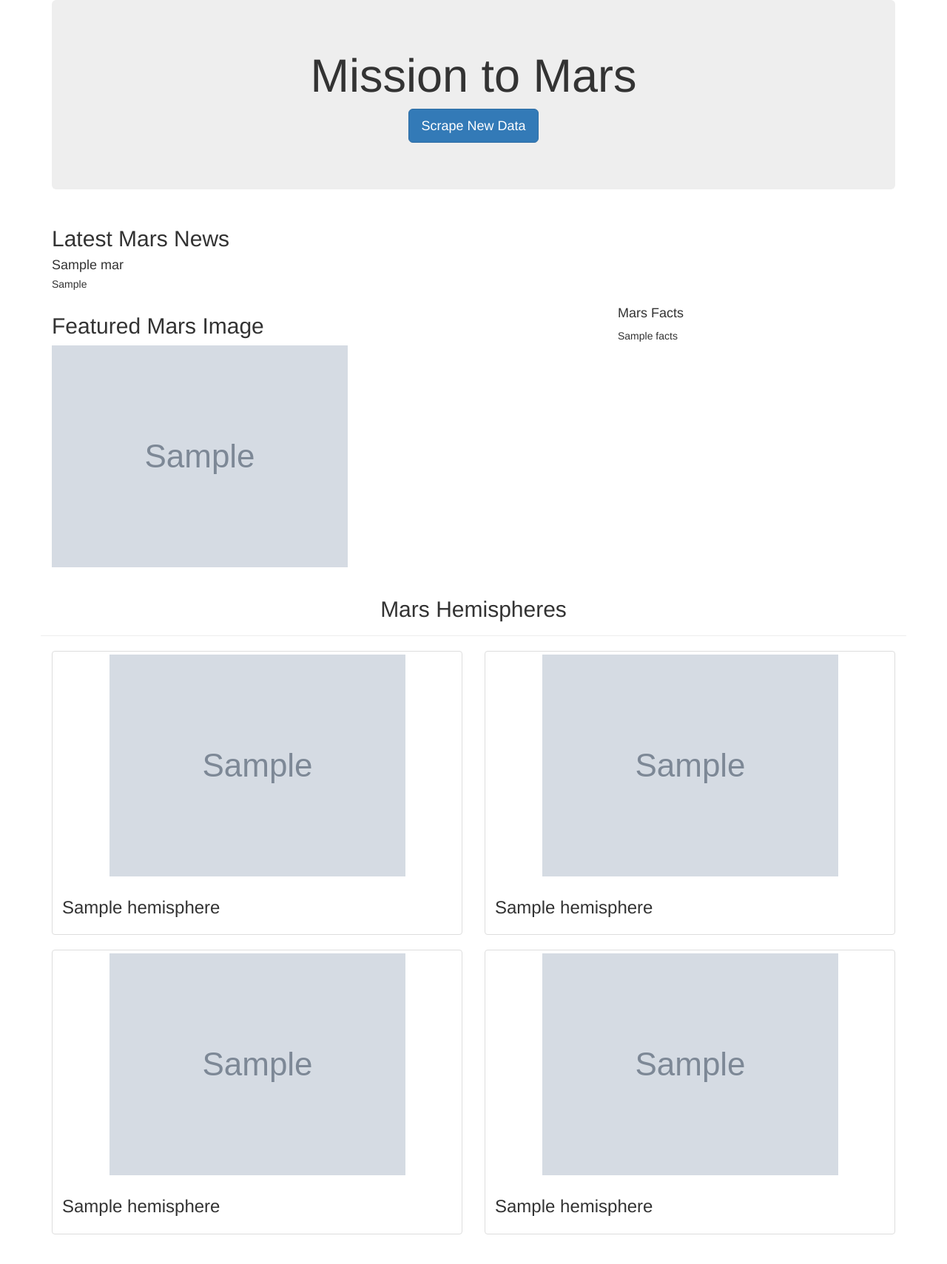
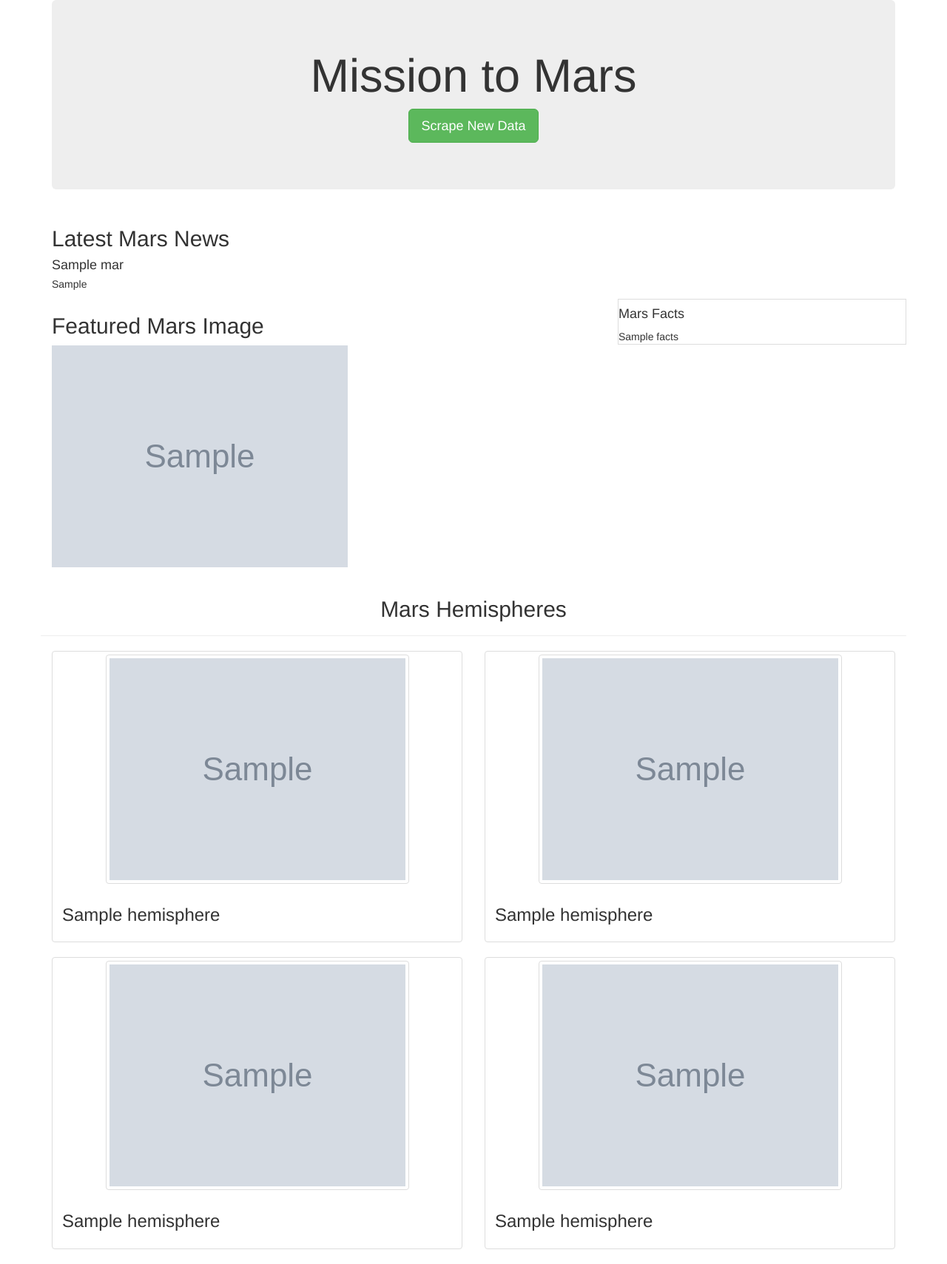
Before and after one commit to samiulsaqi/Mission-to-Mars, a Flask app: page / in a window 1280 px wide. Shown: the whole page at 74% size. Before the commit the page ends 1669 px from the top, so only its background shows below. Run offline with Flask 2, Linux system fonts and the light colour scheme; grey boxes marked "Sample" are stand-in pictures; a database or web service that is not in the repository returns one stand-in record (values such as "Sample title"); some libraries are stand-ins or nearby versions.

Commit message:
added bootstrap for button style and table border

```diff
--- a/templates/index.html
+++ b/templates/index.html
@@ -4,6 +4,7 @@
     <meta charset="UTF-8" />
     <meta name="viewport" content="width=device-width, initial-scale=1.0" />
     <meta http-equiv="X-UA-Compatible" content="ie=edge" />
+    <meta name="viewport" content="width=device-width, initial-scale=1, maximum-scale=1, user-scalable=no">
     <title>Mission to Mars</title>
     <link
       rel="stylesheet"
@@ -16,7 +17,7 @@
       <div class="jumbotron text-center">
         <h1>Mission to Mars</h1>
         <!-- Add a button to activate scraping script -->
-        <p><a class="btn btn-primary btn-lg" href="/scrape" role="button">Scrape New Data</a></p>
+        <p><a class="btn btn-success btn-lg" href="/scrape" role="button">Scrape New Data</a></p>
       </div>
 
       <!-- Add section for Mars News -->
@@ -47,7 +48,7 @@
 
         <div class="col-md-4">
           <!-- Mars Facts -->
-          <div class="row" id="mars-facts">
+          <div class="row table-bordered" id="mars-facts">
             <h4>Mars Facts</h4>
             {{ mars.facts | safe }}
           </div>
@@ -59,16 +60,16 @@
         <div class="page-header">
           <h2 class="text-center">Mars Hemispheres</h2>
         </div>
-        <div class="col-md-6">
+        <div class="col-xs-6 col-md-6">
           <div class="thumbnail">
-            <img src="{{mars.hemispheres[0].img_url | default('static/images/error.png', true)}}", alt = "Image 1">
+            <img src="{{mars.hemispheres[0].img_url | default('static/images/error.png', true)}}", alt = "Image 1", class="img-thumbnail">
             <div class="caption">
               <h3>{{mars.hemispheres[0].title}}</h3>
             </div>
         </div>
 
           <div class="thumbnail">
-            <img src="{{mars.hemispheres[1].img_url | default('static/images/error.png', true)}}", alt = "Image 2">
+            <img src="{{mars.hemispheres[1].img_url | default('static/images/error.png', true)}}", alt = "Image 2", class="img-thumbnail">
             <div class="caption">
               <h3>{{mars.hemispheres[1].title}}</h3>
             </div>
@@ -76,17 +77,17 @@
 
       </div>
 
-        <div class="col-md-6">
+        <div class="col-xs-6 col-md-6">
           <div class="thumbnail">
-            <img src="{{mars.hemispheres[2].img_url | default('static/images/error.png', true)}}", alt = "Image 3">
+            <img src="{{mars.hemispheres[2].img_url | default('static/images/error.png', true)}}", alt = "Image 3", class="img-thumbnail">
             <div class="caption">
               <h3>{{mars.hemispheres[2].title}}</h3>
             </div>
           </div>
         </div>
-        <div class="col-md-6">
+        <div class="col-xs-6 col-md-6">
           <div class="thumbnail">
-            <img src="{{mars.hemispheres[3].img_url | default('static/images/error.png', true)}}", alt = "Image 4">
+            <img src="{{mars.hemispheres[3].img_url | default('static/images/error.png', true)}}", alt = "Image 4", class="img-thumbnail">
             <div class="caption">
               <h3>{{mars.hemispheres[3].title}}</h3>
             </div>
```
